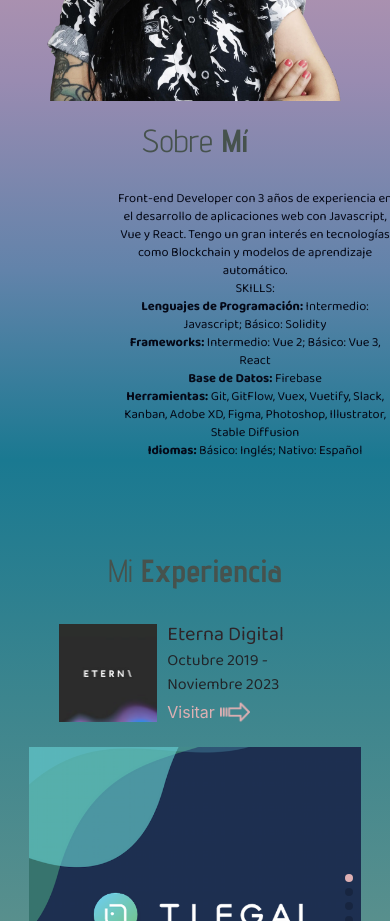
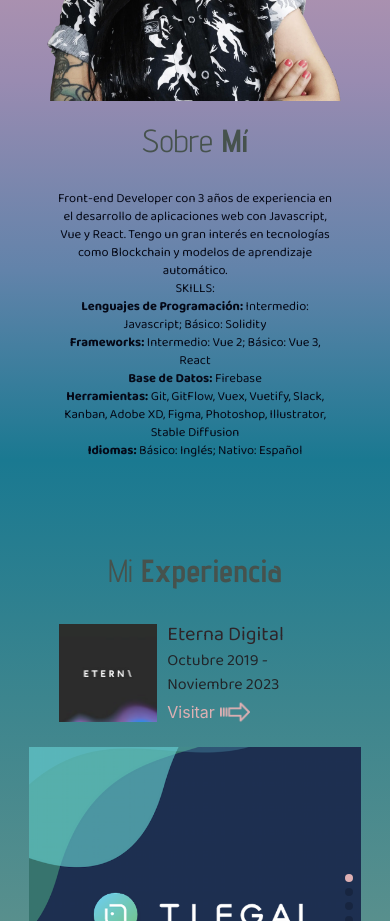
Before and after one commit to AdriRosas/my-portfolio, a React (Create React App) app: page / in a window 390 px wide. Shown: the part 840-1761 px from the top of the page. Built offline with nearby package versions, Linux system fonts and the light colour scheme.

Commit message:
:art: align

```diff
--- a/src/Views/About.module.css
+++ b/src/Views/About.module.css
@@ -115,6 +115,9 @@
   .imgMe img {
     width: 100%;
   }
+  .aboutTextContainer {
+    align-items: center;
+  }
 }
 @media (max-width: 420px) {
   .aboutMeDescription {
```
